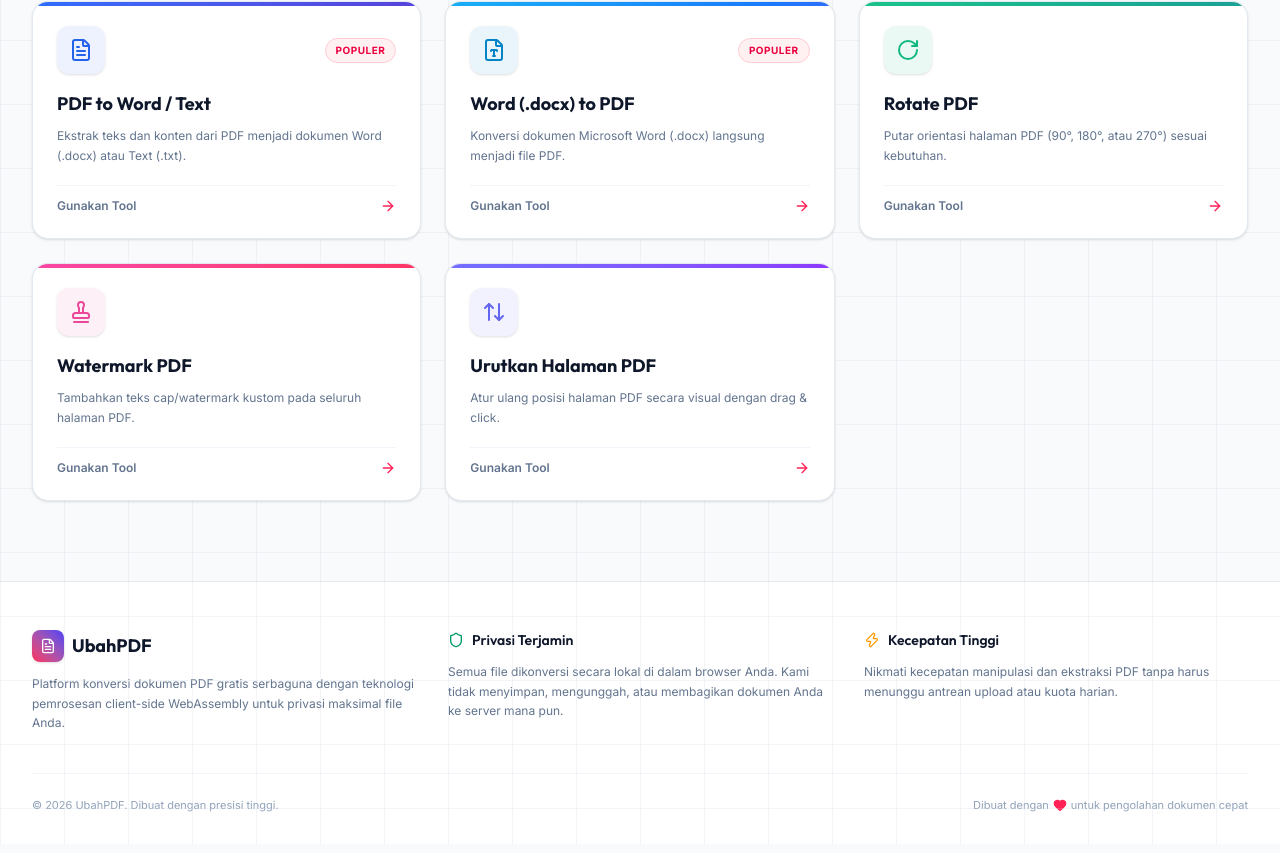
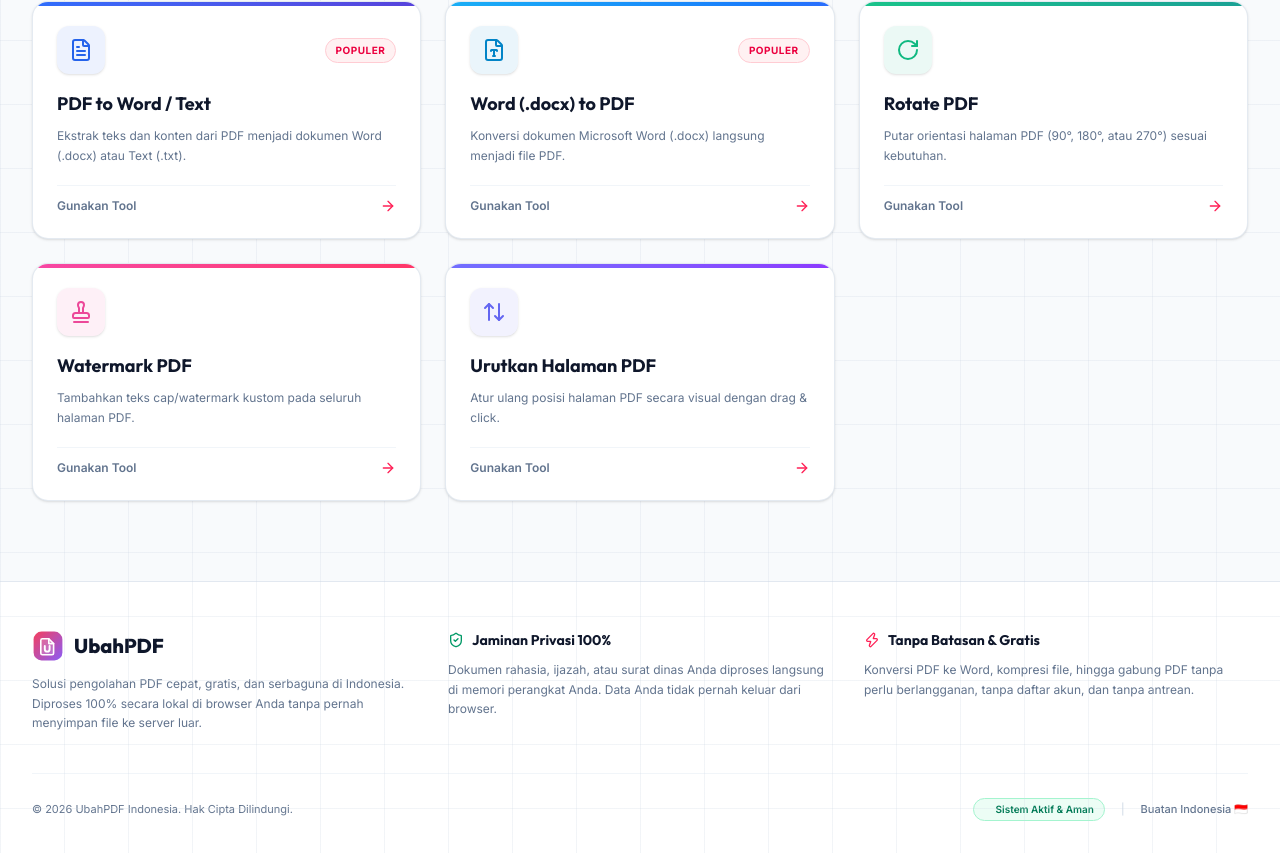
Before and after one commit to rhsa-fr/UbahPDF, a React (Vite) app: page / in a window 1280 px wide. Shown: the part 1112-1965 px from the top of the page. Built offline with nearby package versions, Linux system fonts and the light colour scheme.

Commit message:
style: update footer with unique custom Indonesian branding

```diff
--- a/src/components/Footer.tsx
+++ b/src/components/Footer.tsx
@@ -1,50 +1,60 @@
 import React from 'react';
-import { FileText, Shield, Zap, Heart } from 'lucide-react';
+import { ShieldCheck, Zap } from 'lucide-react';
+import { TdocLogo } from './TdocLogo';
 
 export const Footer: React.FC = () => {
   return (
     <footer className="border-t border-slate-200 bg-white pt-12 pb-8 text-xs text-slate-500">
       <div className="max-w-7xl mx-auto px-4 sm:px-6 lg:px-8">
+        {/* Top Info Grid */}
         <div className="grid grid-cols-1 md:grid-cols-3 gap-8 pb-10 border-b border-slate-100">
+          {/* Brand Info */}
           <div className="space-y-3">
-            <div className="flex items-center gap-2">
-              <div className="w-8 h-8 rounded-lg bg-gradient-to-tr from-rose-500 to-indigo-600 flex items-center justify-center text-white shadow-sm">
-                <FileText className="w-4 h-4" />
-              </div>
-              <span className="font-bold text-lg text-slate-900 font-['Outfit']">UbahPDF</span>
+            <div className="flex items-center gap-2.5">
+              <TdocLogo size={32} />
+              <span className="font-extrabold text-xl text-slate-900 font-['Outfit']">UbahPDF</span>
             </div>
             <p className="text-slate-500 text-xs leading-relaxed max-w-sm">
-              Platform konversi dokumen PDF gratis serbaguna dengan teknologi pemrosesan client-side WebAssembly untuk privasi maksimal file Anda.
+              Solusi pengolahan PDF cepat, gratis, dan serbaguna di Indonesia. Diproses 100% secara lokal di browser Anda tanpa pernah menyimpan file ke server luar.
             </p>
           </div>
 
-          <div className="space-y-3">
-            <div className="flex items-center gap-2 text-slate-900 font-semibold text-sm font-['Outfit']">
-              <Shield className="w-4 h-4 text-emerald-600" />
-              <span>Privasi Terjamin</span>
+          {/* Value Proposition 1 */}
+          <div className="space-y-2.5">
+            <div className="flex items-center gap-2 text-slate-900 font-bold text-sm font-['Outfit']">
+              <ShieldCheck className="w-4 h-4 text-emerald-600" />
+              <span>Jaminan Privasi 100%</span>
             </div>
             <p className="text-slate-500 text-xs leading-relaxed">
-              Semua file dikonversi secara lokal di dalam browser Anda. Kami tidak menyimpan, mengunggah, atau membagikan dokumen Anda ke server mana pun.
+              Dokumen rahasia, ijazah, atau surat dinas Anda diproses langsung di memori perangkat Anda. Data Anda tidak pernah keluar dari browser.
             </p>
           </div>
 
-          <div className="space-y-3">
-            <div className="flex items-center gap-2 text-slate-900 font-semibold text-sm font-['Outfit']">
-              <Zap className="w-4 h-4 text-amber-500" />
-              <span>Kecepatan Tinggi</span>
+          {/* Value Proposition 2 */}
+          <div className="space-y-2.5">
+            <div className="flex items-center gap-2 text-slate-900 font-bold text-sm font-['Outfit']">
+              <Zap className="w-4 h-4 text-rose-500" />
+              <span>Tanpa Batasan & Gratis</span>
             </div>
             <p className="text-slate-500 text-xs leading-relaxed">
-              Nikmati kecepatan manipulasi dan ekstraksi PDF tanpa harus menunggu antrean upload atau kuota harian.
+              Konversi PDF ke Word, kompresi file, hingga gabung PDF tanpa perlu berlangganan, tanpa daftar akun, dan tanpa antrean.
             </p>
           </div>
         </div>
 
-        <div className="pt-6 flex flex-col sm:flex-row items-center justify-between gap-4 text-slate-400 text-[11px]">
-          <p>© {new Date().getFullYear()} UbahPDF. Dibuat dengan presisi tinggi.</p>
-          <div className="flex items-center gap-1">
-            <span>Dibuat dengan</span>
-            <Heart className="w-3.5 h-3.5 text-rose-500 fill-rose-500 inline" />
-            <span>untuk pengolahan dokumen cepat</span>
+        {/* Bottom Copyright & Links */}
+        <div className="pt-6 flex flex-col sm:flex-row items-center justify-between gap-4 text-slate-500 text-[11px]">
+          <div className="flex items-center gap-2">
+            <p>© {new Date().getFullYear()} UbahPDF Indonesia. Hak Cipta Dilindungi.</p>
+          </div>
+
+          <div className="flex items-center gap-4">
+            <div className="flex items-center gap-1.5 text-emerald-700 bg-emerald-50 px-2.5 py-1 rounded-full border border-emerald-200 text-[10px] font-semibold">
+              <span className="w-1.5 h-1.5 rounded-full bg-emerald-500 animate-ping inline-block" />
+              <span>Sistem Aktif & Aman</span>
+            </div>
+            <span className="text-slate-300">|</span>
+            <span className="text-slate-500 font-medium">Buatan Indonesia 🇮🇩</span>
           </div>
         </div>
       </div>
```
